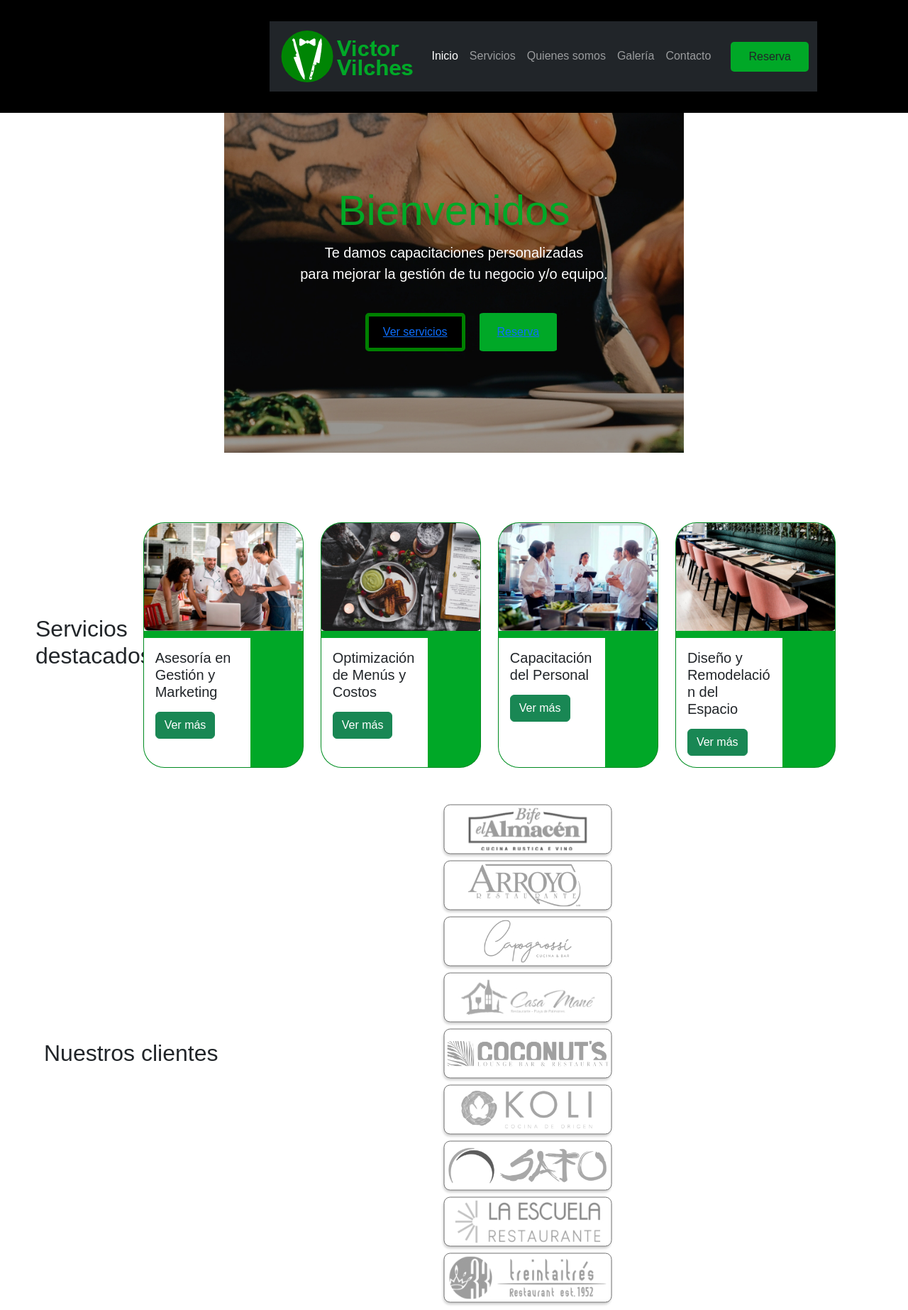
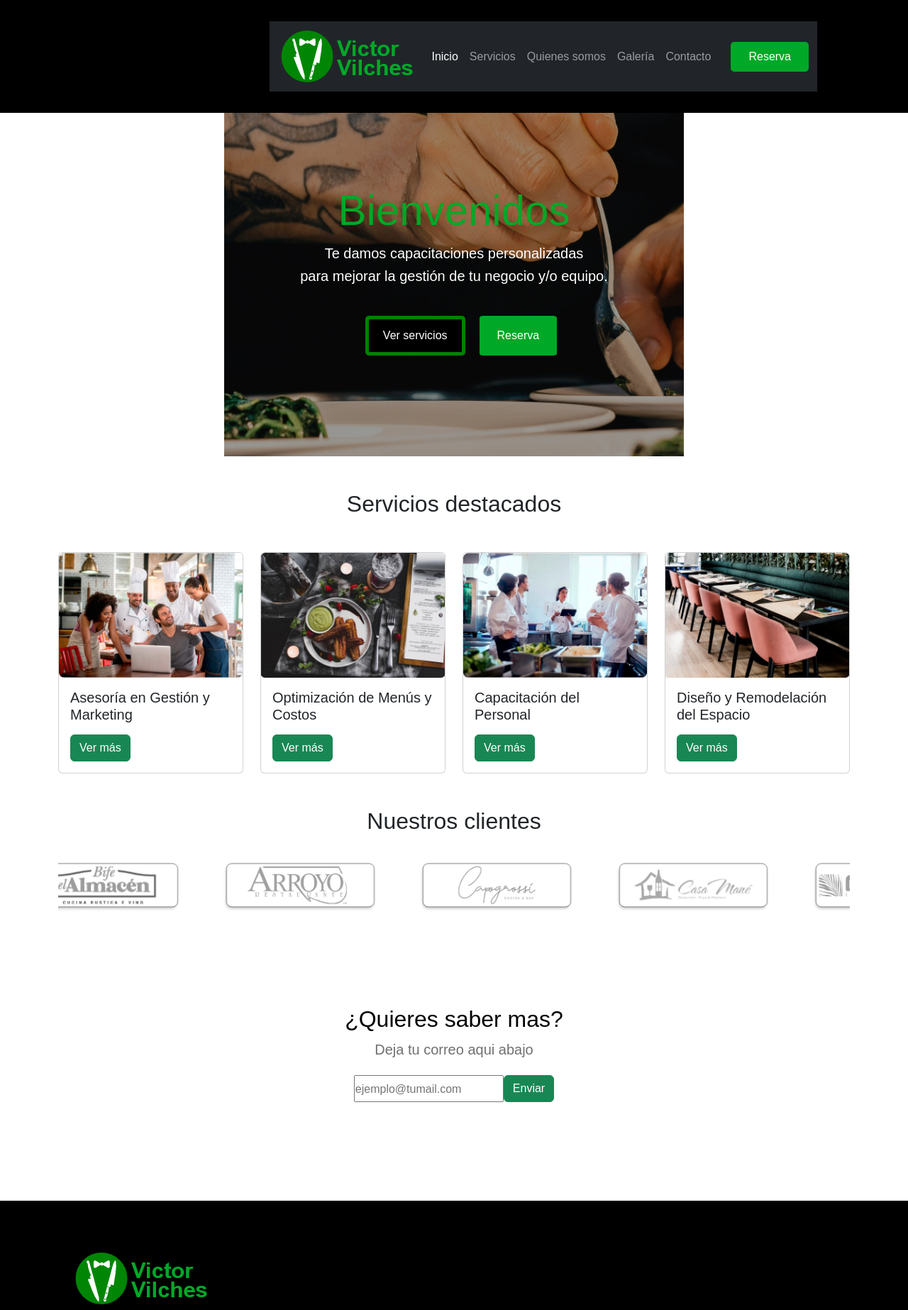
Before and after one commit to Yuma-sg/PF-Villase-or, a plain HTML site: page index.html in a window 1280 px wide. Shown: the top 1846 px of the page at 71% size. Drawn offline with nearby package versions, Linux system fonts and the light colour scheme.

Commit message:
cambie el link de css

```diff
--- a/index.html
+++ b/index.html
@@ -8,7 +8,7 @@
     <meta name="description" content="La mejor consultoría gastronómica de México.">
     <meta name="keywords" content="consultoria, mexico, gastronomia, comida, restaurantes">
     <link href="https://cdn.jsdelivr.net/npm/bootstrap@5.3.3/dist/css/bootstrap.min.css" rel="stylesheet" integrity="sha384-QWTKZyjpPEjISv5WaRU9OFeRpok6YctnYmDr5pNlyT2bRjXh0JMhjY6hW+ALEwIH" crossorigin="anonymous">
-    <link rel="stylesheet" href="./styles/estilo.css">
+    <link rel="stylesheet" href="./styles/style.css">
 </head>
 <body>
 
--- a/styles/style.css
+++ b/styles/style.css
@@ -0,0 +1,307 @@
+*{
+    margin: 0;
+        padding: 0;
+        box-sizing: border-box;
+        font-family: "Montserrat", sans-serif;
+}
+
+body {
+    line-height: 1.6;
+    margin: 0;
+    padding: 0;
+    background-color: #ffffff;
+}
+  /* Nav */
+
+header {
+    display: flex;
+    justify-content: flex-end;
+    align-items: center;
+    padding: 30px 10%;
+    background-color: black;
+}
+
+.logo {
+    margin-right: auto;
+}
+
+.nav__links {
+    list-style: none;
+    display: flex;
+}
+
+.nav__links, .cta, a {
+    font-family: "Montserrat", sans-serif;
+    font-weight: 500;
+    color: white;
+    text-decoration: none;
+}
+
+.nav__links li {
+    padding: 0px 20px;
+}
+
+.nav__links li a {
+    transition: all 0.3s ease 0s;
+}
+
+.nav__links li a:hover {
+    color: #00A827;
+}
+
+.cta {
+    margin-left: 20px;
+    padding: 9px 25px;
+    background-color: #00A827;
+    border: none;
+    border-radius: 5px;
+    cursor: pointer;
+    transition: all 0.3s ease 0s;
+}
+
+.cta:hover {
+    background-color: #003f0f;
+}
+
+.text-container {
+    font-family: "Montserrat", sans-serif;
+    background-image: url(/img/banner-home.jpg);
+    background-position: center center;
+    background-repeat: no-repeat;
+    background-size: cover;
+    text-align: center;
+    color: white;
+    padding: 8%;
+
+}
+
+.text-bienvenidos {
+    display: flex;
+    justify-content: center;
+    color: #00A827;
+    font-size: 60px;
+}
+
+.text- {
+    display: flex;
+    justify-content: center;
+    font-size: 20px;
+    margin: 5px;
+}
+
+.buttons-banner-home {
+    display: flex;
+    justify-content: center;
+    margin: 40px;
+}
+
+.button-serv {
+    display: flex;
+    align-items: center;
+    justify-content: center;
+    margin-left: 20px;
+    padding: 10px 20px;
+    background-color:black;
+    border: 5px solid green;
+    border-radius: 5px;
+    cursor: pointer;
+    transition: all 0.3s ease 0s;
+}
+
+.button-serv:hover {
+    background-color: #003f0f;
+}
+
+.button-reserv {
+    display: flex;
+    align-items: center;
+    justify-content: center;
+    margin-left: 20px;
+    padding: 9px 25px;
+    background-color:#00A827;
+    border: none;
+    border-radius: 5%;
+    cursor: pointer;
+    transition: all 0.3s ease 0s;
+}
+
+.button-reserv:hover {
+    background-color: #003f0f;
+}
+
+/* Grid de imagenes */
+
+
+.servicios-txt {
+    display: flex;
+    align-items: center;
+    justify-content: center;
+    margin: 50px;
+}
+
+.services-content {
+    padding: 100px 0;
+    text-align: center;
+    display: grid;
+    grid-template-columns: repeat(5, 1fr);
+    gap: 50px;
+}
+
+.item-service {
+    background-color: rgb(255, 255, 255);
+    width: 150px;
+}
+
+.servi-txt {
+    padding: 50px 30px;
+}
+
+h3 {
+    font-size: 20px;
+    color:  grey;
+    margin-bottom: 20px;
+}
+
+.text-asesor {
+    display: flex;
+    justify-content: space-between;
+    align-items: center;
+    font-size: 20px;
+}
+
+.button-vmas {
+    display: flex;
+    align-items: center;
+    justify-content: center;
+    margin-left: 20px;
+    padding: 9px 25px;
+    background-color:#00A827;
+    border: none;
+    border-radius: 5%;
+    cursor: pointer;
+    transition: all 0.3s ease 0s;
+}
+
+.button-vmas:hover {
+    background-color: #003f0f;
+}
+
+
+
+/* slideshow marcas infinito */
+
+.clientes-txt {
+    display: flex;
+    justify-content: center;
+    align-items: center;
+}
+
+.nuestros-cl {
+    display: flex;
+    justify-content: center;
+    align-items: center;
+}
+
+.slider {
+    display: flex;
+    height: auto;
+    margin: auto;
+    overflow: hidden;
+    align-items: center;
+}
+
+.slider::before {
+    position: absolute;
+    z-index: 1;
+    left: 0;
+    content: "";
+    width: 23.958%;
+    height: 110px;
+}
+
+.slider::after {
+    position: absolute;
+    z-index: 1;
+    left: 0;
+    content: "";
+    width: 23.958%;
+    height: 110px;
+}
+
+.slider .slide-track {
+    display: flex;
+    animation: scroll 80s linear infinite;
+    -webkit-animation: scroll 80s linear infinite;
+    width: calc(240px * 10);
+}
+
+.slider .slide {
+    display: flex;
+}
+
+.slider .slide img {
+    width: 237px;
+    height: 90px;
+    padding: 10px;
+    cursor: pointer;
+    margin: 20px;
+    border-radius: 8px;
+}
+
+@keyframes scroll {
+    0% {
+        -webkit-transform: translateX(0);
+        transform: translateX(0);
+    }
+    100% {
+        -webkit-transform: translateX(calc(-240px * 5));
+        transform: translateX(calc(-240px * 5));
+    }
+}
+
+/* CORREO PARA SABER MAS */
+
+.register-mail {
+    font-family: "Montserrat", sans-serif;
+    text-align: center;
+    color: white;
+    padding: 8%;
+}
+
+.mas-pregunta {
+    display: flex;
+    justify-content: center;
+    color: black;
+}
+
+.dejatumail-txt{
+    display: flex;
+    justify-content: center;
+    color: #707070;
+    font-size: 20px;
+}
+
+.mail-short {
+    display: flex;
+    justify-content: center;
+    margin: 20px;
+}
+
+/* Footer */
+
+footer {
+    background: black;
+    color: #fff;
+    text-align: right;
+    padding: 2% 8%;
+    position: relative;
+    width: 100%;
+    bottom: 0;
+
+}
+
+.logo-footer {
+    display: flex;
+    align-items: center;
+    justify-content: center;
+}
```
